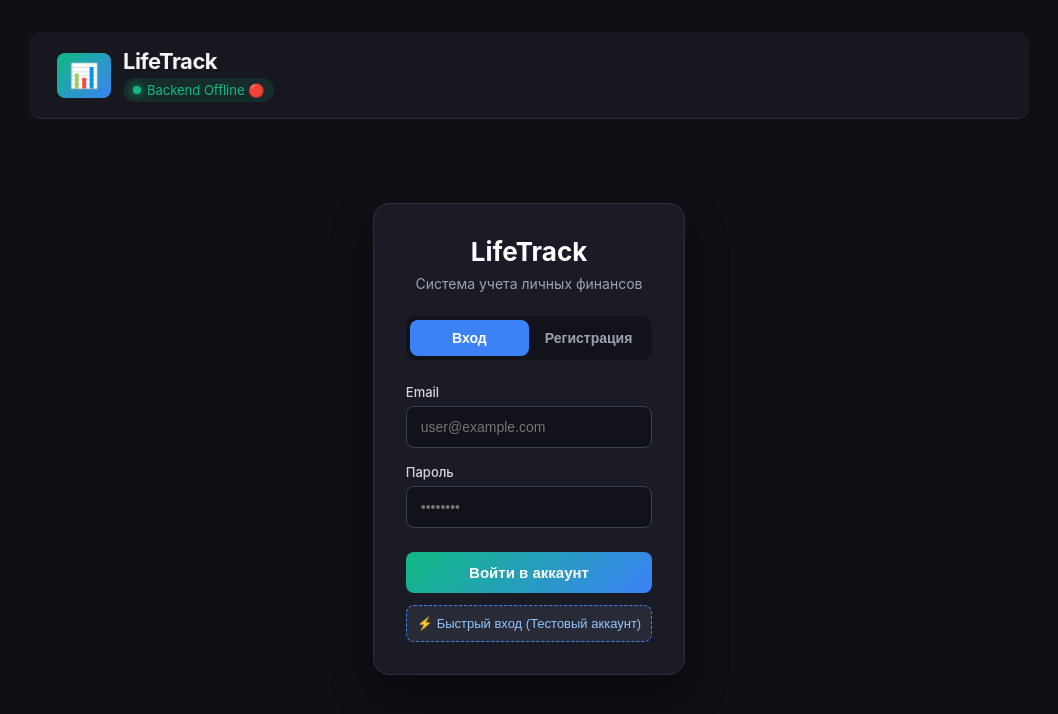
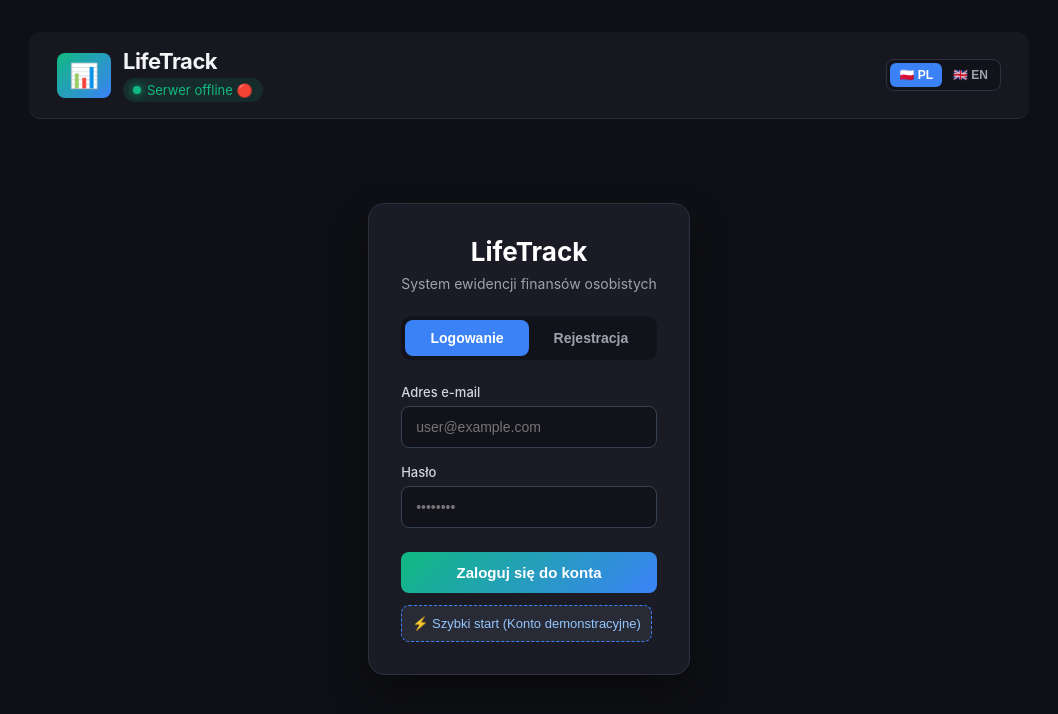
Before and after one commit to dimarajn/LifeTrack, a React app in the folder frontend/: page / in a window 1280 px wide. Shown: the top 714 px of the page, without its empty margins (111-1169 px from the left). Built offline with nearby package versions, Linux system fonts and the light colour scheme; no server answers; the HTML template or start-up script is replaced by a standard one.

Commit message:
feat: add full multi-language support (Polish and English) with language switcher

```diff
--- a/frontend/src/App.jsx
+++ b/frontend/src/App.jsx
@@ -1,6 +1,7 @@
 import { useState, useEffect, useCallback } from 'react';
 import styles from './App.module.css';
 import { AuthProvider, useAuth } from './context/AuthContext';
+import { LanguageProvider, useLanguage } from './context/LanguageContext';
 import { api } from './api/client';
 import Navbar from './components/Navbar/Navbar';
 import AuthModal from './components/Auth/AuthModal';
@@ -12,7 +13,8 @@ import CategoryModal from './components/Categories/CategoryModal';
 
 function MainApp() {
   const { isAuthenticated, loading: authLoading } = useAuth();
-  const [serverMessage, setServerMessage] = useState('Checking connection...');
+  const { t } = useLanguage();
+  const [serverMessage, setServerMessage] = useState('');
   const [transactions, setTransactions] = useState([]);
   const [stats, setStats] = useState(null);
   const [categories, setCategories] = useState({ income: [], expense: [] });
@@ -23,8 +25,8 @@ function MainApp() {
   useEffect(() => {
     api.getStatus()
       .then(res => setServerMessage(res.message))
-      .catch(() => setServerMessage('Backend Offline 🔴'));
-  }, []);
+      .catch(() => setServerMessage(t('server_offline')));
+  }, [t]);
 
   // Fetch user transactions, stats, and categories
   const loadDashboardData = useCallback(async () => {
@@ -56,7 +58,6 @@ function MainApp() {
   };
 
   const handleDeleteTransaction = async (id) => {
-    if (!window.confirm('Точно удалить эту операцию?')) return;
     await api.deleteTransaction(id);
     await loadDashboardData();
   };
@@ -74,7 +75,7 @@ function MainApp() {
   };
 
   if (authLoading) {
-    return <div className={styles.loadingSpinner}>Загрузка LifeTrack...</div>;
+    return <div className={styles.loadingSpinner}>{t('loading_app')}</div>;
   }
 
   return (
@@ -119,8 +120,10 @@ function MainApp() {
 
 export default function App() {
   return (
-    <AuthProvider>
-      <MainApp />
-    </AuthProvider>
+    <LanguageProvider>
+      <AuthProvider>
+        <MainApp />
+      </AuthProvider>
+    </LanguageProvider>
   );
 }
--- a/frontend/src/components/Auth/AuthModal.jsx
+++ b/frontend/src/components/Auth/AuthModal.jsx
@@ -1,9 +1,11 @@
 import { useState } from 'react';
 import styles from './AuthModal.module.css';
 import { useAuth } from '../../context/AuthContext';
+import { useLanguage } from '../../context/LanguageContext';
 
 export default function AuthModal() {
   const { login, register } = useAuth();
+  const { t } = useLanguage();
   const [isLogin, setIsLogin] = useState(true);
 
   const [email, setEmail] = useState('');
@@ -26,7 +28,7 @@ export default function AuthModal() {
         await register(email, password, name, currency);
       }
     } catch (err) {
-      setError(err.message || 'Ошибка аутентификации');
+      setError(err.message || t('auth_error'));
     } finally {
       setLoading(false);
     }
@@ -38,7 +40,7 @@ export default function AuthModal() {
     try {
       await login('demo@lifetrack.app', 'password123');
     } catch (err) {
-      setError(err.message || 'Не удалось войти под демо-аккаунтом');
+      setError(err.message || t('demo_error'));
     } finally {
       setLoading(false);
     }
@@ -46,8 +48,8 @@ export default function AuthModal() {
 
   return (
     <div className={styles.authContainer}>
-      <h2 className={styles.title}>LifeTrack</h2>
-      <p className={styles.subtitle}>Система учета личных финансов</p>
+      <h2 className={styles.title}>{t('auth_title')}</h2>
+      <p className={styles.subtitle}>{t('auth_subtitle')}</p>
 
       <div className={styles.tabButtons}>
         <button
@@ -55,14 +57,14 @@ export default function AuthModal() {
           onClick={() => { setIsLogin(true); setError(''); }}
           type="button"
         >
-          Вход
+          {t('tab_login')}
         </button>
         <button
           className={`${styles.tabBtn} ${!isLogin ? styles.tabBtnActive : ''}`}
           onClick={() => { setIsLogin(false); setError(''); }}
           type="button"
         >
-          Регистрация
+          {t('tab_register')}
         </button>
       </div>
 
@@ -72,34 +74,34 @@ export default function AuthModal() {
         {!isLogin && (
           <>
             <div className={styles.inputGroup}>
-              <label className={styles.label}>Ваше имя</label>
+              <label className={styles.label}>{t('your_name')}</label>
               <input
                 className={styles.input}
                 type="text"
-                placeholder="Дмитрий"
+                placeholder={t('name_placeholder')}
                 value={name}
                 onChange={(e) => setName(e.target.value)}
               />
             </div>
 
             <div className={styles.inputGroup}>
-              <label className={styles.label}>Основная валюта</label>
+              <label className={styles.label}>{t('main_currency')}</label>
               <select
                 className={styles.input}
                 value={currency}
                 onChange={(e) => setCurrency(e.target.value)}
               >
                 <option value="PLN">PLN (zł)</option>
+                <option value="EUR">EUR (€)</option>
                 <option value="USD">USD ($)</option>
-                <option value="EUR">EUR (€)</option>
-                <option value="UAH">UAH (₴)</option>
+                <option value="GBP">GBP (£)</option>
               </select>
             </div>
           </>
         )}
 
         <div className={styles.inputGroup}>
-          <label className={styles.label}>Email</label>
+          <label className={styles.label}>{t('email')}</label>
           <input
             className={styles.input}
             type="email"
@@ -111,7 +113,7 @@ export default function AuthModal() {
         </div>
 
         <div className={styles.inputGroup}>
-          <label className={styles.label}>Пароль</label>
+          <label className={styles.label}>{t('password')}</label>
           <input
             className={styles.input}
             type="password"
@@ -123,12 +125,12 @@ export default function AuthModal() {
         </div>
 
         <button className={styles.submitBtn} type="submit" disabled={loading}>
-          {loading ? 'Загрузка...' : isLogin ? 'Войти в аккаунт' : 'Зарегистрироваться'}
+          {loading ? t('loading') : isLogin ? t('btn_login') : t('btn_register')}
         </button>
       </form>
 
       <button className={styles.demoBtn} type="button" onClick={handleDemoLogin} disabled={loading}>
-        ⚡ Быстрый вход (Тестовый аккаунт)
+        {t('demo_login')}
       </button>
     </div>
   );
--- a/frontend/src/components/Dashboard/ExpensesChart.jsx
+++ b/frontend/src/components/Dashboard/ExpensesChart.jsx
@@ -1,6 +1,7 @@
 import { Chart as ChartJS, ArcElement, Tooltip, Legend } from 'chart.js';
 import { Doughnut } from 'react-chartjs-2';
 import styles from './ExpensesChart.module.css';
+import { useLanguage } from '../../context/LanguageContext';
 
 ChartJS.register(ArcElement, Tooltip, Legend);
 
@@ -10,6 +11,7 @@ const FALLBACK_PALETTE = [
 ];
 
 export default function ExpensesChart({ categoryBreakdown, categories }) {
+  const { t } = useLanguage();
   const categoryNames = categoryBreakdown ? Object.keys(categoryBreakdown) : [];
   const amounts = categoryBreakdown ? Object.values(categoryBreakdown) : [];
 
@@ -63,14 +65,14 @@ export default function ExpensesChart({ categoryBreakdown, categories }) {
 
   return (
     <div className={styles.chartCard}>
-      <h3 className={styles.title}>Расходы по категориям</h3>
+      <h3 className={styles.title}>{t('chart_title')}</h3>
       <div className={styles.chartWrapper}>
         {hasData ? (
           <Doughnut data={chartData} options={chartOptions} />
         ) : (
           <div className={styles.emptyState}>
             <span className={styles.emptyIcon}>📉</span>
-            <p>Нет расходов для отображения графика.<br />Добавьте первую операцию выше!</p>
+            <p style={{ whiteSpace: 'pre-line' }}>{t('chart_empty')}</p>
           </div>
         )}
       </div>
--- a/frontend/src/components/Dashboard/TransactionList.jsx
+++ b/frontend/src/components/Dashboard/TransactionList.jsx
@@ -1,9 +1,11 @@
 import { useState } from 'react';
 import styles from './TransactionList.module.css';
 import { useAuth } from '../../context/AuthContext';
+import { useLanguage } from '../../context/LanguageContext';
 
 export default function TransactionList({ transactions, onDeleteTransaction }) {
   const { user } = useAuth();
+  const { language, t } = useLanguage();
   const currency = user?.currency || 'PLN';
   const [filter, setFilter] = useState('all'); // 'all', 'expense', 'income'
 
@@ -15,7 +17,8 @@ export default function TransactionList({ transactions, onDeleteTransaction }) {
   const formatDate = (dateStr) => {
     try {
       const d = new Date(dateStr);
-      return d.toLocaleDateString('ru-RU', {
+      const locale = language === 'pl' ? 'pl-PL' : 'en-US';
+      return d.toLocaleDateString(locale, {
         day: '2-digit',
         month: 'short',
         hour: '2-digit',
@@ -26,54 +29,60 @@ export default function TransactionList({ transactions, onDeleteTransaction }) {
     }
   };
 
+  const handleDelete = (id) => {
+    if (window.confirm(t('delete_tx_confirm'))) {
+      onDeleteTransaction(id);
+    }
+  };
+
   return (
     <div className={styles.listCard}>
       <div className={styles.header}>
-        <h3 className={styles.title}>Последние операции</h3>
+        <h3 className={styles.title}>{t('list_title')}</h3>
         <div className={styles.filterGroup}>
           <button
             className={`${styles.filterBtn} ${filter === 'all' ? styles.filterBtnActive : ''}`}
             onClick={() => setFilter('all')}
           >
-            Все
+            {t('filter_all')}
           </button>
           <button
             className={`${styles.filterBtn} ${filter === 'expense' ? styles.filterBtnActive : ''}`}
             onClick={() => setFilter('expense')}
           >
-            Расходы
+            {t('filter_expenses')}
           </button>
           <button
             className={`${styles.filterBtn} ${filter === 'income' ? styles.filterBtnActive : ''}`}
             onClick={() => setFilter('income')}
           >
-            Доходы
+            {t('filter_incomes')}
           </button>
         </div>
       </div>
 
       {filtered.length === 0 ? (
         <div className={styles.emptyState}>
-          Операций пока нет
+          {t('list_empty')}
         </div>
       ) : (
         <ul className={styles.list}>
-          {filtered.map((t) => (
-            <li key={t.id} className={styles.item}>
+          {filtered.map((item) => (
+            <li key={item.id} className={styles.item}>
               <div className={styles.itemLeft}>
-                <span className={styles.categoryTag}>{t.category}</span>
-                {t.comment && <span className={styles.comment}>{t.comment}</span>}
-                <span className={styles.date}>{formatDate(t.date || t.createdAt)}</span>
+                <span className={styles.categoryTag}>{item.category}</span>
+                {item.comment && <span className={styles.comment}>{item.comment}</span>}
+                <span className={styles.date}>{formatDate(item.date || item.createdAt)}</span>
               </div>
 
               <div className={styles.itemRight}>
-                <span className={`${styles.amount} ${t.type === 'expense' ? styles.expenseAmount : styles.incomeAmount}`}>
-                  {t.type === 'expense' ? '-' : '+'}{Number(t.amount).toFixed(2)} {currency}
+                <span className={`${styles.amount} ${item.type === 'expense' ? styles.expenseAmount : styles.incomeAmount}`}>
+                  {item.type === 'expense' ? '-' : '+'}{Number(item.amount).toFixed(2)} {currency}
                 </span>
                 <button
                   className={styles.deleteBtn}
-                  onClick={() => onDeleteTransaction(t.id)}
-                  title="Удалить запись"
+                  onClick={() => handleDelete(item.id)}
+                  title={t('delete_tx_tooltip')}
                 >
                   🗑️
                 </button>
--- a/frontend/src/components/Navbar/Navbar.jsx
+++ b/frontend/src/components/Navbar/Navbar.jsx
@@ -1,8 +1,10 @@
 import styles from './Navbar.module.css';
 import { useAuth } from '../../context/AuthContext';
+import { useLanguage } from '../../context/LanguageContext';
 
 export default function Navbar({ serverMessage }) {
   const { user, logout } = useAuth();
+  const { language, setLanguage, t } = useLanguage();
 
   return (
     <header className={styles.header}>
@@ -12,12 +14,32 @@ export default function Navbar({ serverMessage }) {
           <h1 className={styles.title}>LifeTrack</h1>
           <div className={styles.serverBadge}>
             <span className={styles.statusDot}></span>
-            <span>{serverMessage || 'Server Online'}</span>
+            <span>{serverMessage || t('server_online')}</span>
           </div>
         </div>
       </div>
 
       <div className={styles.actions}>
+        {/* Language Switcher */}
+        <div className={styles.langSwitch}>
+          <button
+            type="button"
+            className={`${styles.langBtn} ${language === 'pl' ? styles.langBtnActive : ''}`}
+            onClick={() => setLanguage('pl')}
+            title="Polski"
+          >
+            🇵🇱 PL
+          </button>
+          <button
+            type="button"
+            className={`${styles.langBtn} ${language === 'en' ? styles.langBtnActive : ''}`}
+            onClick={() => setLanguage('en')}
+            title="English"
+          >
+            🇬🇧 EN
+          </button>
+        </div>
+
         {user && (
           <>
             <div className={styles.userInfo}>
@@ -25,7 +47,7 @@ export default function Navbar({ serverMessage }) {
               <span className={styles.currencyBadge}>{user.currency || 'PLN'}</span>
             </div>
             <button className={styles.logoutBtn} onClick={logout}>
-              Выйти
+              {t('logout')}
             </button>
           </>
         )}
--- a/frontend/src/components/Navbar/Navbar.module.css
+++ b/frontend/src/components/Navbar/Navbar.module.css
@@ -54,7 +54,40 @@
 .actions {
   display: flex;
   align-items: center;
-  gap: 16px;
+  gap: 14px;
+}
+
+.langSwitch {
+  display: flex;
+  background-color: #12131a;
+  border: 1px solid #2d303f;
+  border-radius: 8px;
+  padding: 3px;
+  gap: 2px;
+}
+
+.langBtn {
+  background: transparent;
+  border: none;
+  color: #9ca3af;
+  padding: 5px 9px;
+  border-radius: 6px;
+  font-size: 12px;
+  font-weight: 600;
+  cursor: pointer;
+  transition: all 0.15s ease;
+  display: flex;
+  align-items: center;
+  gap: 4px;
+}
+
+.langBtn:hover {
+  color: #ffffff;
+}
+
+.langBtnActive {
+  background-color: #3b82f6;
+  color: #ffffff !important;
 }
 
 .userInfo {
--- /dev/null
+++ b/frontend/src/context/LanguageContext.jsx
@@ -0,0 +1,36 @@
+import { createContext, useContext, useState, useEffect } from 'react';
+import { translations } from '../i18n/translations';
+
+const LanguageContext = createContext(null);
+
+export function LanguageProvider({ children }) {
+  const [language, setLanguageState] = useState(() => {
+    return localStorage.getItem('lifetrack_lang') || 'pl';
+  });
+
+  const setLanguage = (lang) => {
+    if (translations[lang]) {
+      setLanguageState(lang);
+      localStorage.setItem('lifetrack_lang', lang);
+    }
+  };
+
+  const t = (key) => {
+    const langDict = translations[language] || translations.pl;
+    return langDict[key] || key;
+  };
+
+  return (
+    <LanguageContext.Provider value={{ language, setLanguage, t }}>
+      {children}
+    </LanguageContext.Provider>
+  );
+}
+
+export function useLanguage() {
+  const context = useContext(LanguageContext);
+  if (!context) {
+    throw new Error('useLanguage must be used within a LanguageProvider');
+  }
+  return context;
+}
--- /dev/null
+++ b/frontend/src/i18n/translations.js
@@ -0,0 +1,136 @@
+export const translations = {
+  pl: {
+    // Brand & Header
+    brand_subtitle: "System zarządzania finansami osobistymi",
+    server_online: "Serwer online",
+    server_offline: "Serwer offline 🔴",
+    logout: "Wyloguj się",
+
+    // Auth Modal
+    auth_title: "LifeTrack",
+    auth_subtitle: "System ewidencji finansów osobistych",
+    tab_login: "Logowanie",
+    tab_register: "Rejestracja",
+    your_name: "Twoje imię",
+    name_placeholder: "np. Jan",
+    main_currency: "Główna waluta",
+    email: "Adres e-mail",
+    password: "Hasło",
+    btn_login: "Zaloguj się do konta",
+    btn_register: "Zarejestruj się",
+    demo_login: "⚡ Szybki start (Konto demonstracyjne)",
+    loading: "Ładowanie...",
+    auth_error: "Błąd uwierzytelniania",
+    demo_error: "Nie udało się zalogować na konto demo",
+
+    // Dashboard - Summary Cards
+    card_balance: "Aktualne saldo",
+    card_income: "Przychody łączne",
+    card_expense: "Wydatki łączne",
+
+    // Dashboard - Transaction Form
+    form_heading: "➕ Nowa transakcja",
+    btn_manage_categories: "🏷️ Kategorie",
+    type_expense: "Wydatek (-)",
+    type_income: "Przychód (+)",
+    amount_placeholder: "Kwota",
+    comment_placeholder: "Komentarz (np. Obiad, paliwo, premia...)",
+    btn_add_transaction: "Dodaj",
+
+    // Dashboard - Chart
+    chart_title: "Struktura wydatków",
+    chart_empty: "Brak wydatków do wyświetlenia wykresu.\nDodaj swoją pierwszą operację powyżej!",
+
+    // Dashboard - Transactions List
+    list_title: "Ostatnie operacje",
+    filter_all: "Wszystkie",
+    filter_expenses: "Wydatki",
+    filter_incomes: "Przychody",
+    list_empty: "Brak zarejestrowanych operacji",
+    delete_tx_confirm: "Czy na pewno chcesz usunąć tę operację?",
+    delete_tx_tooltip: "Usuń wpis",
+
+    // Category Modal
+    cat_modal_title: "🏷️ Zarządzanie kategoriami",
+    cat_tab_expense: "Kategorie wydatków",
+    cat_tab_income: "Kategorie przychodów",
+    cat_name_placeholder: "Nowa kategoria (np. Siłownia, Kawiarnia...)",
+    cat_add_btn: "+ Dodaj",
+    cat_badge_default: "Domyślna",
+    cat_delete_confirm: "Czy na pewno chcesz usunąć kategorię",
+    cat_delete_tooltip: "Usuń własną kategorię",
+    cat_color_tooltip: "Wybierz własny kolor",
+    cat_create_error: "Błąd podczas tworzenia kategorii",
+    cat_delete_error: "Błąd podczas usuwania kategorii",
+
+    // General
+    loading_app: "Ładowanie LifeTrack...",
+  },
+  en: {
+    // Brand & Header
+    brand_subtitle: "Personal Finance Management System",
+    server_online: "Server online",
+    server_offline: "Server offline 🔴",
+    logout: "Log out",
+
+    // Auth Modal
+    auth_title: "LifeTrack",
+    auth_subtitle: "Personal Finance Tracking System",
+    tab_login: "Login",
+    tab_register: "Register",
+    your_name: "Your name",
+    name_placeholder: "e.g. John",
+    main_currency: "Main currency",
+    email: "Email address",
+    password: "Password",
+    btn_login: "Log in to account",
+    btn_register: "Sign up",
+    demo_login: "⚡ Quick login (Demo account)",
+    loading: "Loading...",
+    auth_error: "Authentication error",
+    demo_error: "Failed to log in with demo account",
+
+    // Dashboard - Summary Cards
+    card_balance: "Current Balance",
+    card_income: "Total Income",
+    card_expense: "Total Expenses",
+
+    // Dashboard - Transaction Form
+    form_heading: "➕ New Transaction",
+    btn_manage_categories: "🏷️ Categories",
+    type_expense: "Expense (-)",
+    type_income: "Income (+)",
+    amount_placeholder: "Amount",
+    comment_placeholder: "Comment (e.g. Lunch, gas, bonus...)",
+    btn_add_transaction: "Add",
+
+    // Dashboard - Chart
+    chart_title: "Expenses Breakdown",
+    chart_empty: "No expenses to display on the chart.\nAdd your first transaction above!",
+
+    // Dashboard - Transactions List
+    list_title: "Recent Transactions",
+    filter_all: "All",
+    filter_expenses: "Expenses",
+    filter_incomes: "Income",
+    list_empty: "No transactions recorded yet",
+    delete_tx_confirm: "Are you sure you want to delete this transaction?",
+    delete_tx_tooltip: "Delete record",
+
+    // Category Modal
+    cat_modal_title: "🏷️ Manage Categories",
+    cat_tab_expense: "Expense Categories",
+    cat_tab_income: "Income Categories",
+    cat_name_placeholder: "New category (e.g. Gym, Coffee...)",
+    cat_add_btn: "+ Add",
+    cat_badge_default: "Default",
+    cat_delete_confirm: "Are you sure you want to delete category",
+    cat_delete_tooltip: "Delete custom category",
+    cat_color_tooltip: "Choose custom color",
+    cat_create_error: "Failed to create category",
+    cat_delete_error: "Failed to delete category",
+
+    // General
+    loading_app: "Loading LifeTrack...",
+  }
+};
```
Also changed, not shown: frontend/src/components/Categories/CategoryModal.jsx (+13 -11 lines), frontend/src/components/Dashboard/SummaryCards.jsx (+5 -3 lines), frontend/src/components/Dashboard/TransactionForm.jsx (+9 -7 lines).
